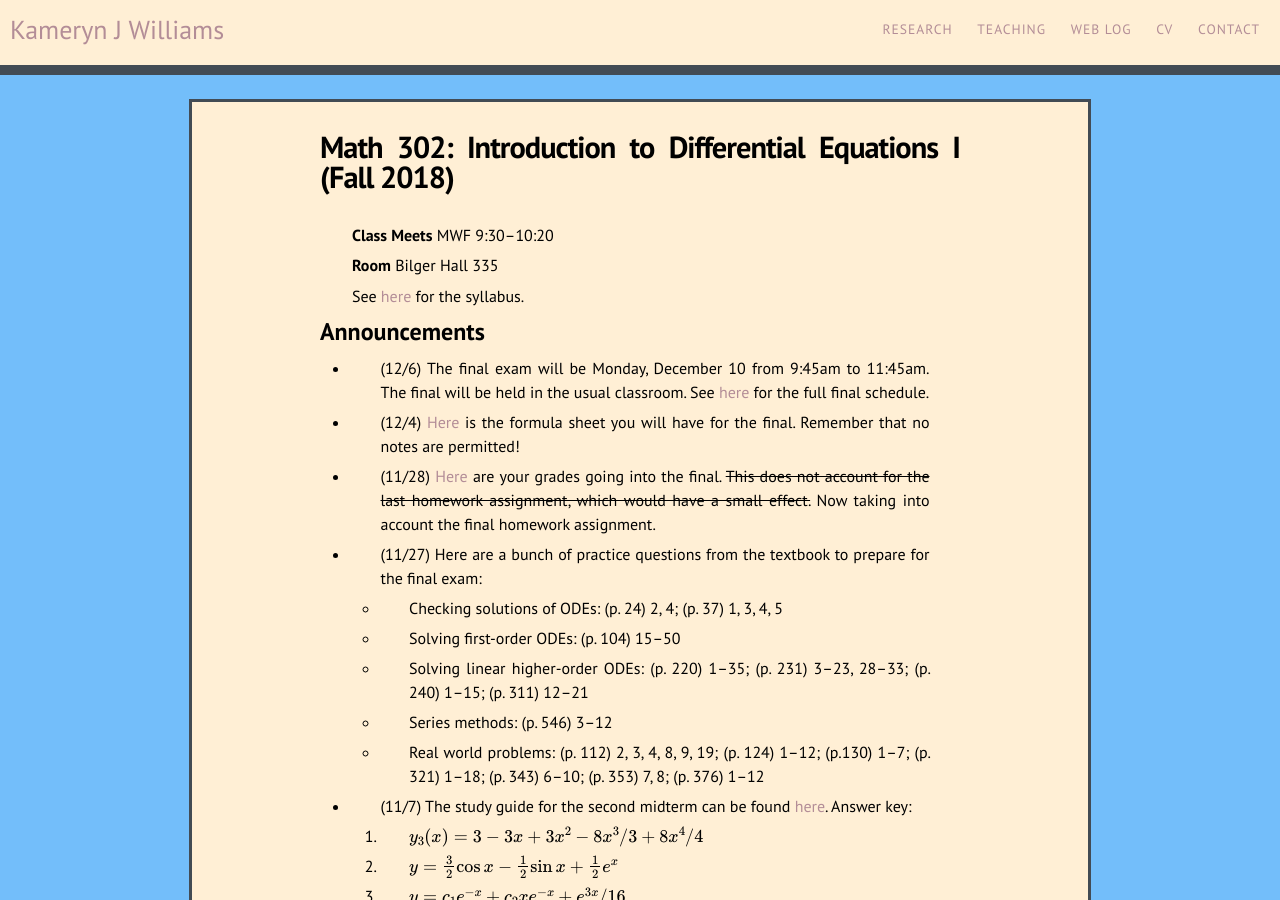
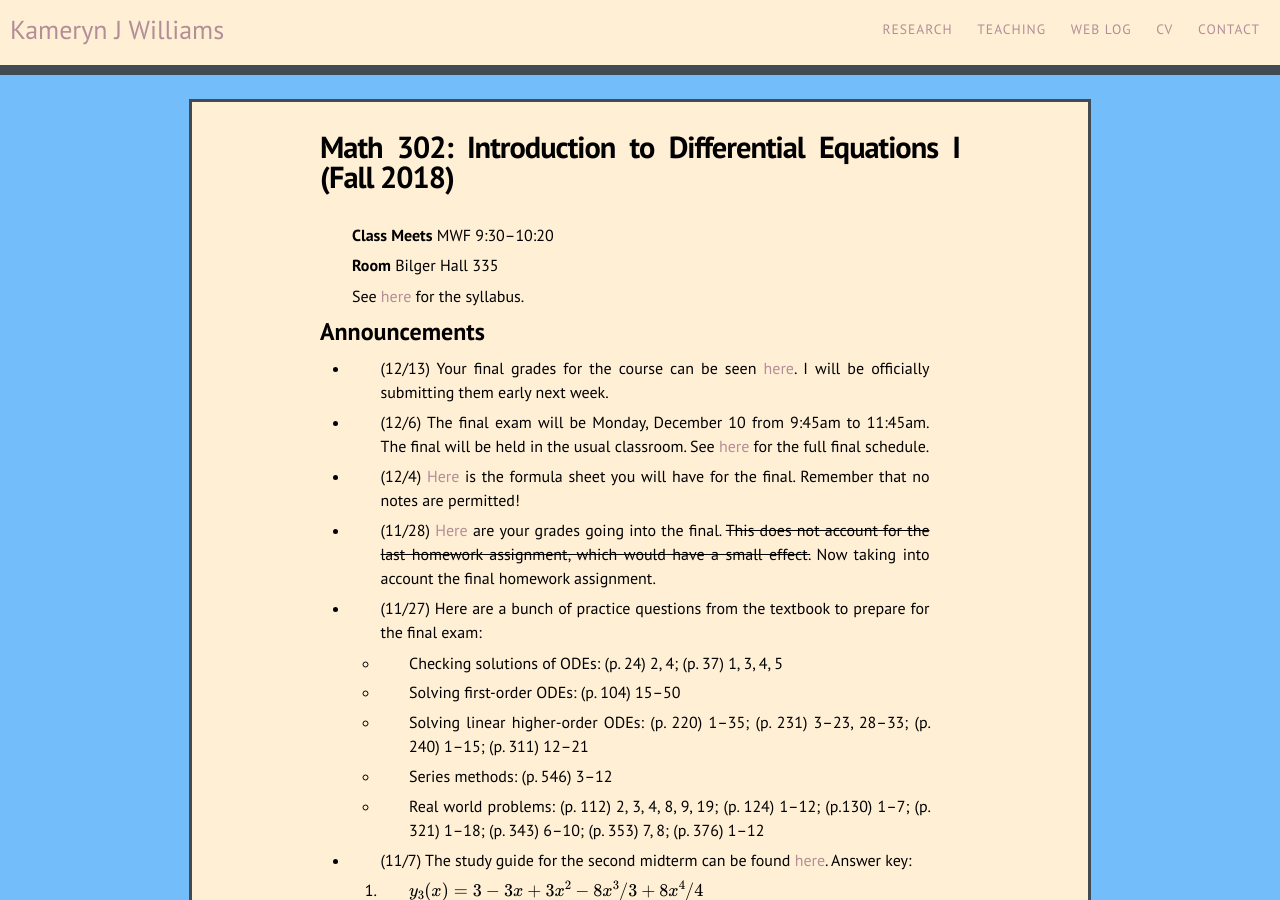
Before and after one commit to kamerynjw/kamerynjw.github.io, a Jekyll site: the page built from teaching/2018/math302.md, in a window 1280 px wide and 900 px high. Built offline with Jekyll 4.4.1, drawn with Linux system fonts in a browser that asks for light colours; nearby versions of some CDN libraries; formulas are drawn with MathJax 3.

Commit message:
added 302 final grades

```diff
--- a/teaching/2018/math302.md
+++ b/teaching/2018/math302.md
@@ -12,6 +12,8 @@ See [here]({{ page.url }}syllabus) for the syllabus.
 
 Announcements
 -------------
+
+* (12/13) Your final grades for the course can be seen [here]({{ page.url }}final-grades.pdf). I will be officially submitting them early next week.
 
 * (12/6) The final exam will be Monday, December 10 from 9:45am to 11:45am. The final will be held in the usual classroom. See [here](http://manoa.hawaii.edu/undergrad/schedule/final-exams/fall/) for the full final schedule.
 
```
Also changed, not shown: 1 other file.
